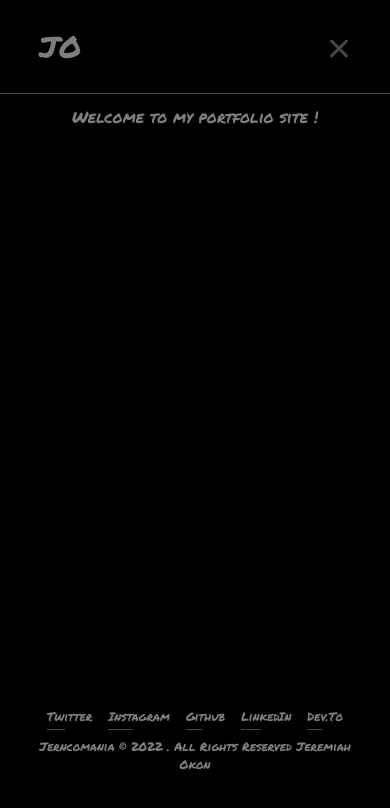
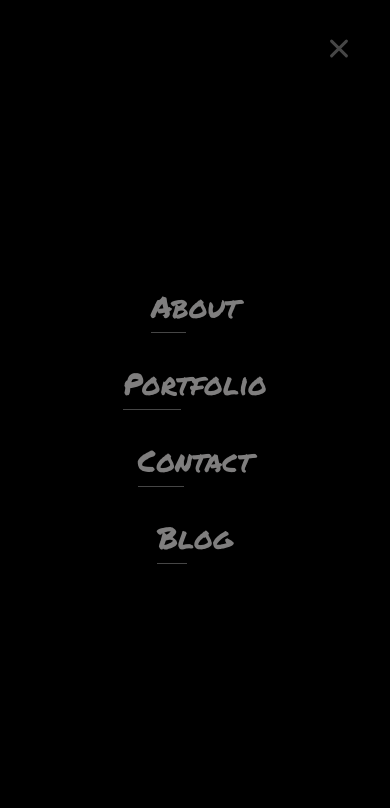
Before and after one commit to jerncomania28/blog-portfolio, a Next.js app: page / in a window 390 px wide. Both pictures are taken after a click on the element 339 px from the left and 46 px from the top of the page. Shown: the top 808 px of the page. Built offline with nearby package versions, Linux system fonts and the light colour scheme.

Commit message:
feat:animation for mobile navigation complete!

```diff
--- a/components/linkStyle.tsx
+++ b/components/linkStyle.tsx
@@ -9,7 +9,9 @@ interface LinkStyleProps {
 
 const LinkStyle = ({ children, href }: LinkStyleProps) => {
     return (
-        <div style={{ "fontFamily": "logo" }} className="relative inline-block text-custom-grey capitalize mx-6 before:transition-all before:duration-300 before:ease-in-out before:content-[''] before:h-[1px] before:absolute before:-bottom-1 before:left-0 before:w-[40%] before:bg-charcoal hover:before:w-full ">
+        <div
+            style={{ "fontFamily": "logo" }}
+            className={`relative inline-block text-custom-grey capitalize mx-6 before:transition-all before:duration-300 before:ease-in-out before:content-[''] before:h-[1px] before:absolute before:-bottom-1 before:left-0 before:w-[40%] before:bg-charcoal hover:before:w-full`}>
             <Link href={href} >{children} </Link>
         </div>
     )
--- a/components/navigation.tsx
+++ b/components/navigation.tsx
@@ -1,9 +1,25 @@
 import Link from "next/link";
 
-import { useState } from "react";
+import React, { useState } from "react";
+import { motion, AnimatePresence } from "framer-motion";
 
 //components
 import LinkStyle from "./linkStyle";
+
+
+const MobileLinkStyle = ({ children, index }: { children: React.ReactNode, index: number }) => {
+    return (
+        <motion.div
+            initial={{ y: -50, opacity: 0 }}
+            animate={{ y: 0, opacity: 1 }}
+            transition={{ duration: 1, delay: (index * 0.2) }}
+            exit={{ y: -50, opacity: 0 }}
+            className={`relative text-[30px] inline-block text-custom-grey capitalize my-4 before:transition-all before:duration-300 before:ease-in-out before:content-[''] before:h-[1px] before:absolute before:-bottom-1 before:left-0 before:w-[40%] before:bg-charcoal hover:before:w-full`}>
+            <Link href={`/${children}`}>{children}</Link>
+        </motion.div>
+    )
+
+}
 
 
 const Navigation = () => {
@@ -38,16 +54,38 @@ const Navigation = () => {
                 </div>
 
 
-                <div className="w-6 h-6 relative text-center transition-all duration-500 ease-in-out md:hidden" onClick={handleSetIsOpen}>
-
+                <div className="w-6 h-6 relative text-center transition-all duration-500 ease-in-out md:hidden z-20" onClick={handleSetIsOpen}>
                     {/* menu Btn */}
                     <span className={`w-full h-[3px] transparent rounded absolute top-[50%] left-0 transition-all duration-500 ease-in-out before:content-[''] before:h-[3px] before:bg-charcoal before:rounded before:absolute before:-top-[5px] before:w-full before:left-0 before:transition-all before:duration-500 before:ease-in-out after:content-[''] after:h-[3px] after:bg-charcoal after:rounded after:absolute after:top-[5px] after:w-[60%] after:left-0 after:transition-all after:duration-500 after:ease-in-out ${isOpen && "before:transform before:translate-y-[5px] before:rotate-45 after:-translate-y-[5px] after:-rotate-45 after:w-full"}`}>
                     </span>
-
-
                 </div>
 
             </div>
+
+            {/* animate navigation menu on mobile on entr and exit */}
+
+            <AnimatePresence>
+                {
+                    isOpen && (
+                        <motion.div
+                            initial={{ y: -200, opacity: 0 }}
+                            animate={{ y: 0, opacity: 1 }}
+                            transition={{ duration: 0.3, delay: 0.5 }}
+                            exit={{ y: -200, opacity: 0 }}
+                            style={{ "fontFamily": "logo" }}
+                            className={`w-full h-[100vh] fixed top-0 left-0 bg-black z-10 flex items-center justify-center flex-col md:hidden `}
+                        >
+                            {
+                                NAV_ROUTES.map((route, _idx) => (
+                                    <MobileLinkStyle key={_idx} index={_idx}>
+                                        {route}
+                                    </MobileLinkStyle>
+                                ))
+                            }
+                        </motion.div>
+                    )
+                }
+            </AnimatePresence>
 
         </nav>
     )
--- a/package.json
+++ b/package.json
@@ -10,6 +10,7 @@
   },
   "dependencies": {
     "autoprefixer": "^10.4.13",
+    "framer-motion": "^8.0.2",
     "next": "13.0.7",
     "postcss": "^8.4.20",
     "react": "18.2.0",
```
Also changed, not shown: 1 other file (tests, documents, lock files or other folders).
